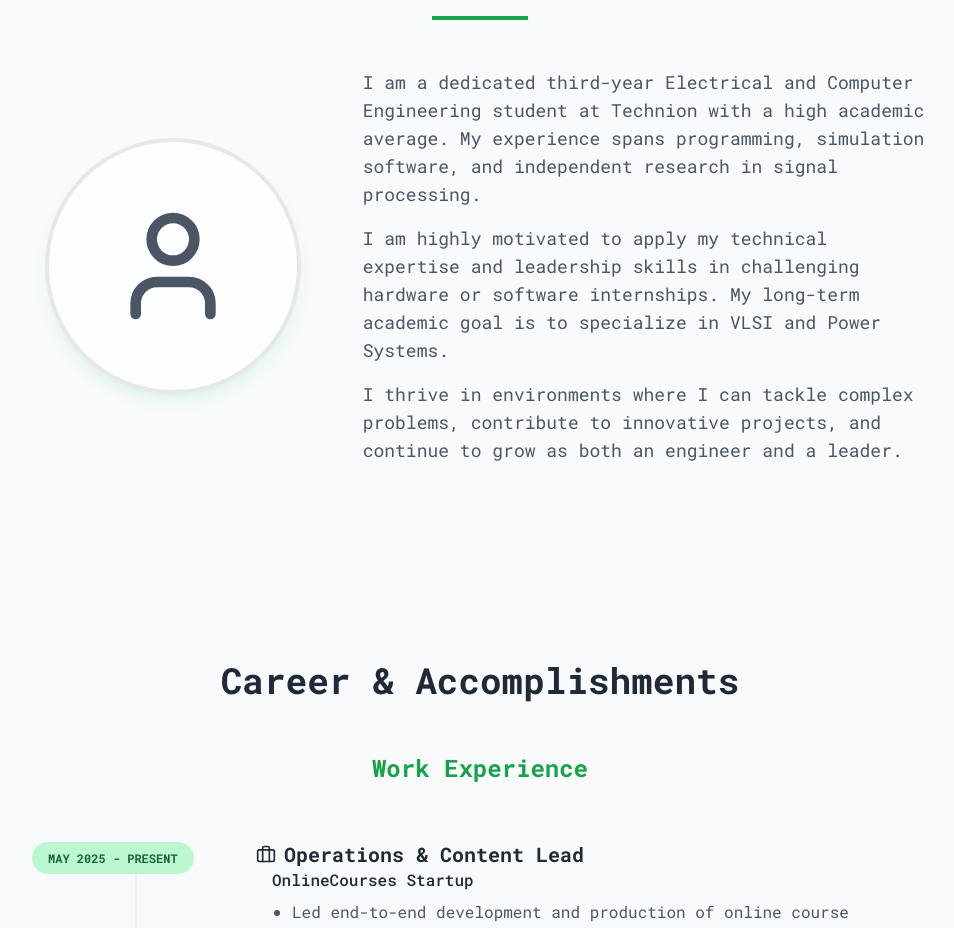
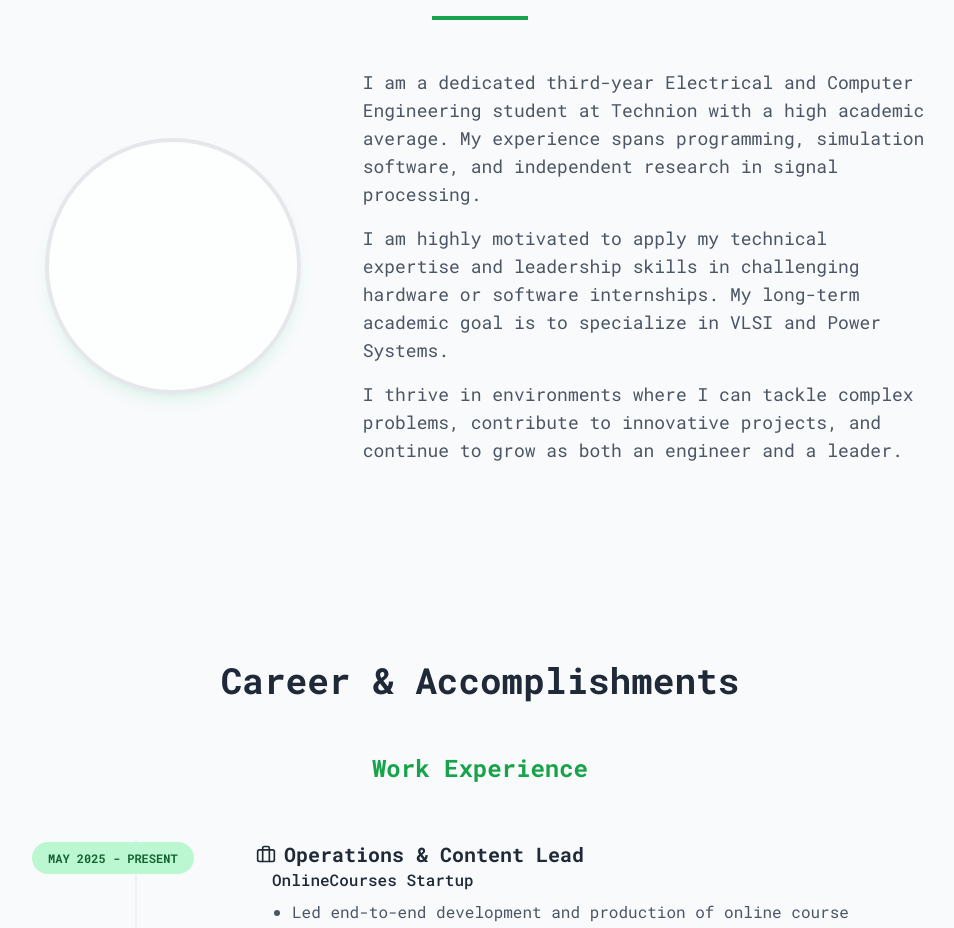
Before and after one commit to RomeoCoding/romeo-portfolio, a React (Vite) app: page / in a window 1280 px wide. Shown: the part 1020-1948 px from the top of the page, without its empty margins (160-1114 px from the left). Built offline with nearby package versions, Linux system fonts and the light colour scheme.

Commit message:
Add files via upload

```diff
--- a/App.tsx
+++ b/App.tsx
@@ -30,7 +30,7 @@ const SectionWrapper: React.FC<{ component: SectionComponent, id: string }> = ({
                     observer.unobserve(entry.target);
                 }
             },
-            { threshold: 0.1 }
+            { threshold: 0.05 }
         );
 
         const currentRef = ref.current;
--- a/components/About.tsx
+++ b/components/About.tsx
@@ -18,8 +18,8 @@ const About: React.FC<AboutProps> = ({ isVisible = false }) => {
         <div className="w-24 h-1 bg-[var(--primary-color)] mx-auto mb-12"></div>
         <div className="flex flex-col md:flex-row items-center gap-12">
             <div className="md:w-1/3">
-                 <div className="w-48 h-48 md:w-64 md:h-64 mx-auto rounded-full border-4 border-[var(--card-border-color)] shadow-lg shadow-green-500/10 flex items-center justify-center bg-[var(--card-bg-color)] backdrop-blur-sm">
-                    <UserIcon className="w-24 h-24 md:w-32 md:h-32 text-[var(--text-muted-color)]" />
+                 <div className="w-48 h-48 md:w-64 md:h-64 mx-auto rounded-full border-4 border-[var(--card-border-color)] shadow-lg shadow-green-500/10 bg-[var(--card-bg-color)] backdrop-blur-sm overflow-hidden">
+                    <img src="/profile.jpg" alt="Romeo Mattar" className="w-full h-full object-cover" />
                  </div>
             </div>
             <div className="md:w-2/3 text-left">
```
